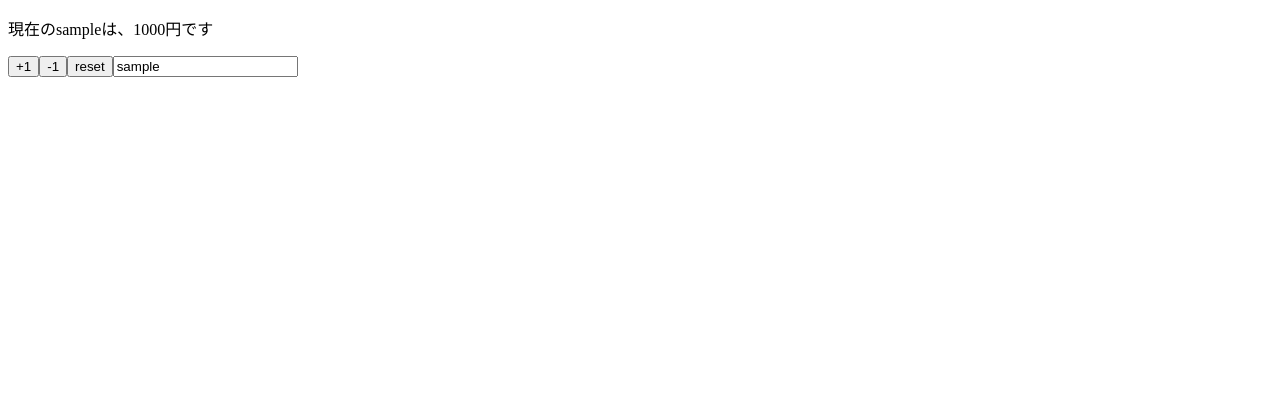
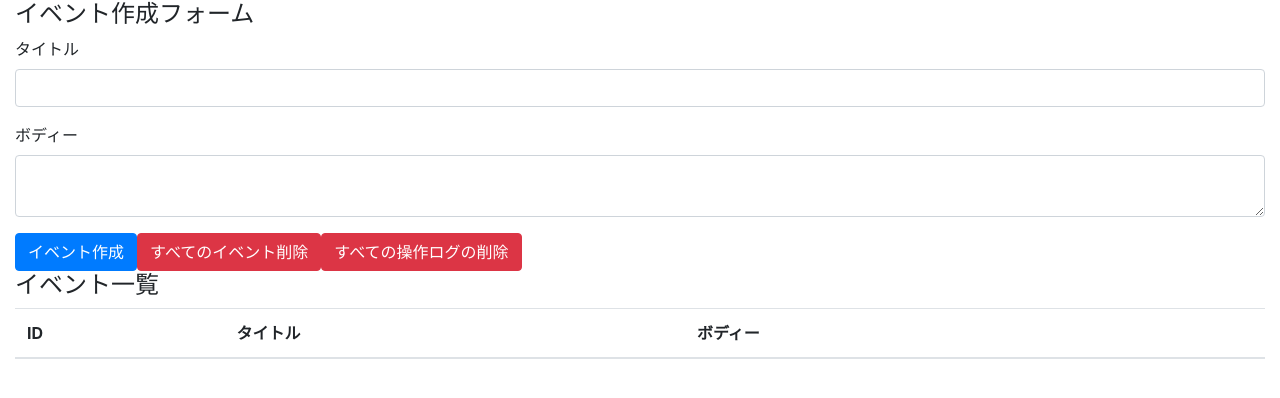
Before and after one commit to mahiro72/react-hooks_practice, a React (Create React App) app in the folder react-hooks-101/: page / in a window 1280 px wide. Shown: the top 398 px of the page. Built offline with nearby package versions, Linux system fonts and the light colour scheme.

Commit message:
lesson 11

```diff
--- a/react-hooks-101/package.json
+++ b/react-hooks-101/package.json
@@ -3,6 +3,7 @@
   "version": "0.1.0",
   "private": true,
   "dependencies": {
+    "bootstrap": "^4.3.1",
     "react": "^17.0.2",
     "react-dom": "^17.0.2",
     "react-scripts": "3.0.1"
--- a/react-hooks-101/src/App.js
+++ b/react-hooks-101/src/App.js
@@ -1,6 +1,6 @@
 import React,{useState,useEffect} from 'react';
 
-
+import 'bootstrap/dist/css/bootstrap.min.css';
 
 
 const App = (props)=>{
@@ -15,15 +15,44 @@
 
 
   return (
-    <>
-      <p>現在の{name}は、{price}円です </p>
-      <button onClick={()=>{setState({...state,price:price+1})}}>+1</button>
-      <button onClick={()=>{setState({...state,price:price-1})}}>-1</button>
-      <button onClick={()=>setState(props)}>reset</button>
+    <div className="container-fluid">
+      <h4>イベント作成フォーム</h4>
+      <form>
+        <div className="form-group">
+          <label htmlFor="formEventTitle">タイトル</label>
+          <input className="form-control" id="formEventTitle" />
+        </div>
 
-      <input value={name} onChange={(e)=>{setState({...state,name:e.target.value})}} />
+        <div className="form-group">
+          <label htmlFor="formEventBody">ボディー</label>
+          <textarea className="form-control" id="formEventBody" />
 
-    </>
+        </div>
+
+        <button className="btn btn-primary">イベント作成</button>
+        <button className="btn btn-danger">すべてのイベント削除</button>
+        <button className="btn btn-danger">すべての操作ログの削除</button>
+
+      </form>
+
+      <h4>イベント一覧</h4>
+      <table className="table table-hover">
+        <thead>
+          <tr>
+            <th>ID</th>
+            <th>タイトル</th>
+            <th>ボディー</th>
+            <th></th>
+          </tr>
+
+        </thead>
+
+        <tbody>
+
+        </tbody>
+
+      </table>
+    </div>
   );
 }
 
```
Also changed, not shown: 1 other file (tests, documents, lock files or other folders).
